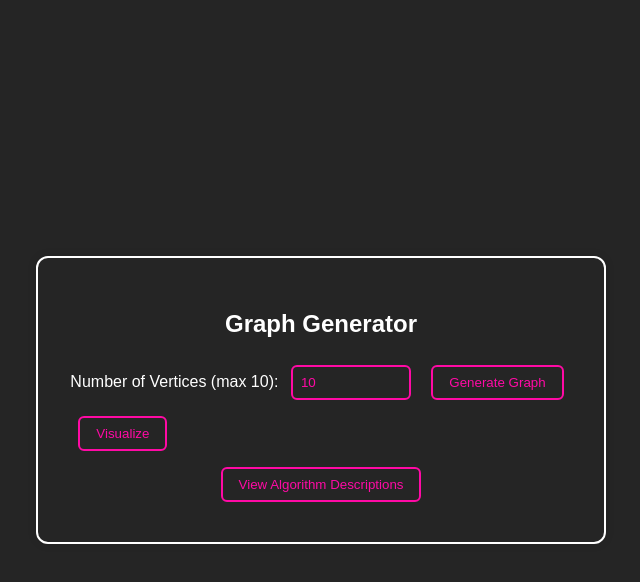
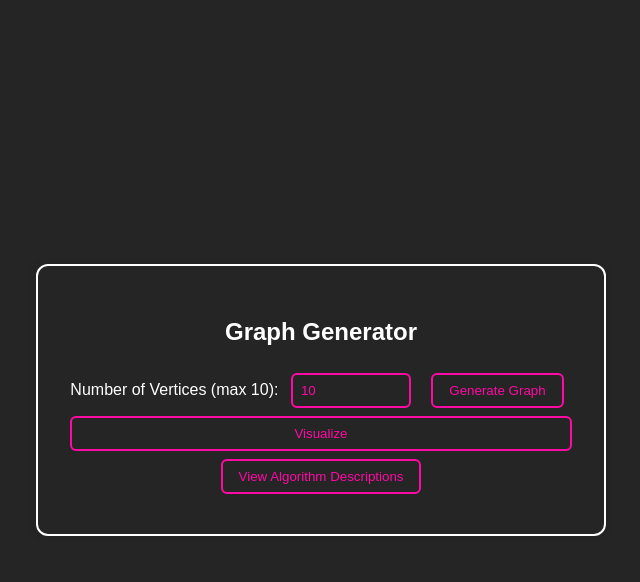
Before and after one commit to NeerajPrasanna/DAA_Project, a plain HTML site: page index.html in a window 1280 px wide. Both pictures are taken after a click on the button "Generate Graph". Shown: the whole page, without its empty margins (319-959 px from the left). Drawn offline with nearby package versions, Linux system fonts and the light colour scheme.

Commit message:
Update index.html

```diff
--- a/index.html
+++ b/index.html
@@ -291,6 +291,8 @@
             }
 
             document.querySelector(".visualize-button").style.display = "block";
+            document.querySelector(".visualize-button").style.margin = "auto";
+            document.querySelector(".visualize-button").style.width = "100%";
             document.getElementById("destVertex").value = V - 1;
         }
 
```
